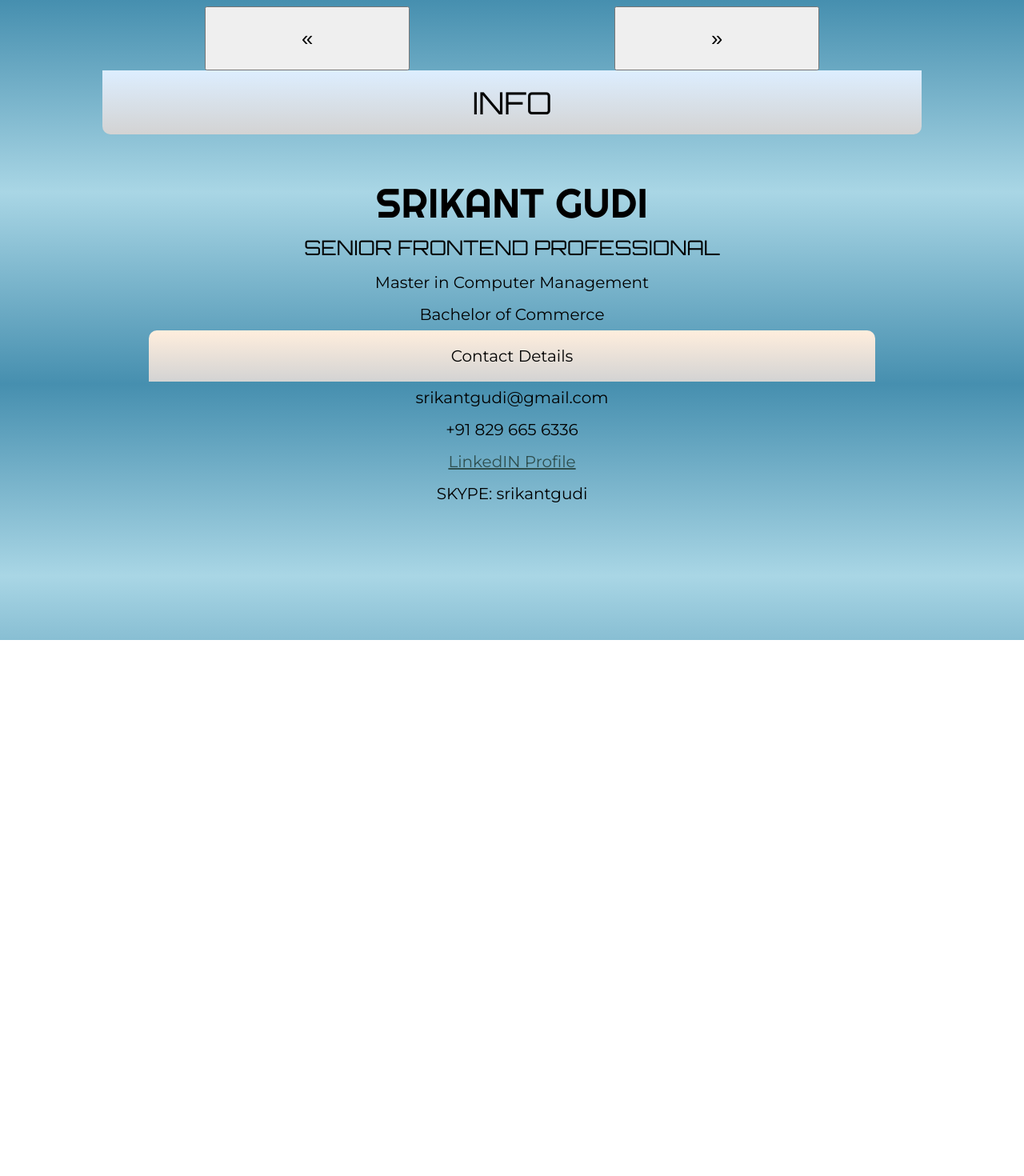
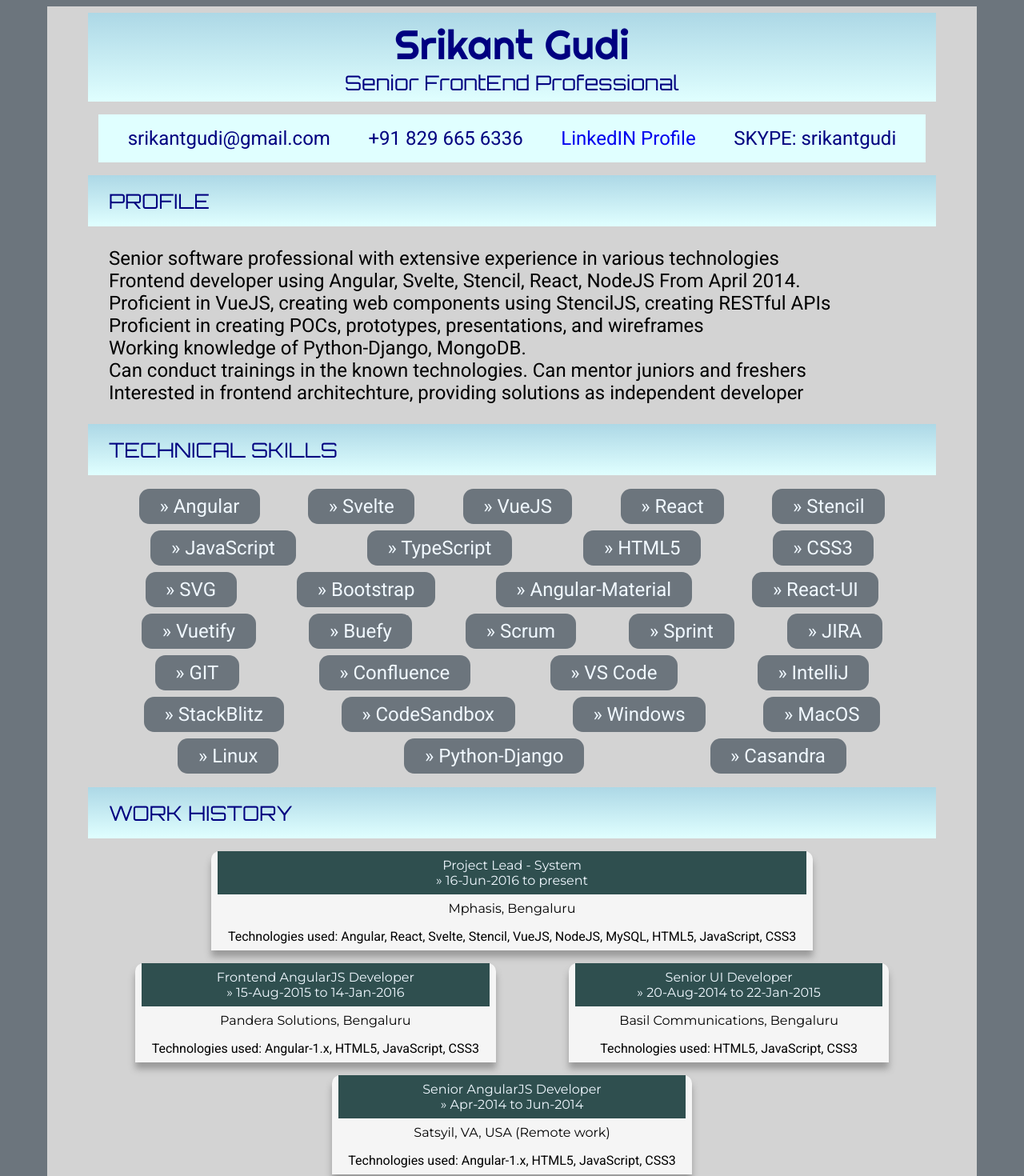
Before and after one commit to srikantgudi/srikantgudi.github.io, a Svelte app: page / in a window 1280 px wide. Shown: the top 1470 px of the page at 80% size. Before the commit the page ends 800 px from the top, so only its background shows below. Built offline with nearby package versions, Linux system fonts and the light colour scheme; a web font is replaced by a local one.

Commit message:
Modified layout and appearance.

```diff
--- a/public/global.css
+++ b/public/global.css
@@ -1,137 +1,107 @@
-html {
-    background: linear-gradient(#468faf,#a9d6e5,#468faf) repeat-y;
-    height: 60vh;
-}
-#app {
-    box-sizing: border-box;
-    margin: 0 10vw;
-    overflow: hidden;
+.resume {
+    background: lightgrey;
+    margin: 1vh 4vw;
+    padding: 1vh 4vw;
 }
 .topnav {
-    display: grid;
-    grid-template-columns: 2fr 1fr;
-    box-shadow: 0 0 4px #999999;
-    padding: 1vh 2vw;
-    background-color: #01497c;
-    color: #e9ecef;
-    border-radius: 20px 20px 4px 4px;
+    padding: 1vh 1vw;
+    display: flex;
+    margin-bottom: 1em;
+    flex-flow: column;
+    align-items: center;
+    justify-content: space-around;
+    background: linear-gradient(lightblue,lightcyan);
 }
 .page-title {
-    font-size: 4vw;
     font-family: Righteous;
-    text-transform: uppercase;
-    text-align: center;
-    margin-bottom: 1vh;
+    font-size: 4vmax;
+    color: navy;
 }
 .position-title {
-    font-size: 2vw;
     font-family: Orbitron;
-    text-transform: uppercase;
+    font-size: 2vmax;
+    color: navy;
+}
+.contacts {
+    display: flex;
+    flex-flow: row wrap;
+    align-items: center;
+    justify-content: space-around;
+    background-color: lightcyan;
+    margin: 2vmin 1vmax;
+    padding: 2vmin 1vmax;
+}
+.contact-item {
+    font-family: Roboto;
+    font-size: 3vmin;
+    color: navy;
+}
+.section-title {
+    display: flex;
+    align-items: center;
+    font-family: Orbitron;
+    font-size: 2vmax;
+    padding: 2vmin 2vmax;
+    color: navy;
+    background: linear-gradient(lightblue,lightcyan);
+}
+.section-content {
+    font-family: Roboto;
+    font-size: 3vmin;
+    padding: 2vmax;
+}
+.skills {
+    display: flex;
+    flex-flow: row wrap;
+    justify-content: space-around;
+    gap: 0 10px;
+    height: auto;
+    margin: 1vmax 3vmax;
+}
+.skillname {
+    font-family: Roboto;
+    font-size: 3vmin;
+    padding: 1vh 2vw;
+    background: #6c757d;
+    margin: 4px 1em;
+    color: aliceblue;
+    border-radius: 1vmax;
+}
+.skillname::before {
+    content: '\bb\20';
+}
+.work-hist {
+    margin: 1vmin 1vmax;
+    display: flex;
+    flex-flow: row wrap;
+    justify-content: space-around;
+}
+.exp {
+    min-width: 30vmax;
+    padding: 0 1vmin;
+    box-shadow: 0 1vmin 1vmin #999;
+    margin: 1vmin;
+    background-color: whitesmoke;
+    border-radius: 10px 10px 0 0;
+    display: flex;
+    flex-flow: column;
+    justify-content: space-around;
     text-align: center;
-    margin-bottom: 1vh;
 }
-a {
-    color: darkslategrey;
+.job-title {
+    background-color: darkslategrey;
+    color: aliceblue;
+    font-size: 2vmin;
 }
-.center {
-    text-align: center;
-    padding: 1vh 1vw;
+.org-name {
+    font-size: 2vmin;
 }
-.btnnav {
-    display: grid;
-    grid-template-columns: 1fr 1fr;
-    height: 10vh;
-}
-.resume {
-    display: grid;
-    grid-template-rows: 1fr 3fr 1fr;
-    width: 80vw;
-    height: 98vh;
-    overflow-y: auto;
-    margin: auto;
-}
-.edu {
-    font-size: 20px;
+.job-title, .org-name {
+    padding: 1vmin 1vmax;
     font-family: Montserrat;
 }
-.current {
-    padding: 10px 20px;
-    height: 60vh;
-    overflow-y: auto;
+.technologies {
+    padding: 1vmin 1vmax;
+    font-family: Roboto;
+    font-size: 2vmin;
 }
-.resume-section {
-    box-shadow: 0 2px 2px olive;
-    margin: 0 1vw;
-    border-radius: 20px 20px 4px 4px;
-    padding-bottom: 1vh;
-}
-.contact-item {
-    font-family: montserrat;
-    font-size: 20px;
-}
-.nav-btn {
-    display: block;
-    width: 50%;
-    margin: 0 auto;
-    height: 10vh;
-    font-size: 2vw;
-}
-.sectiontitle {
-    font-family: Orbitron;
-    background: linear-gradient(#def,lightgrey);
-    font-size: 3vw;
-    display: flex;
-    align-items: center;
-    justify-content: center;
-    height: 10vh;
-    margin-bottom: 10px;
-    border-radius: 0 0 10px 10px;
-}
-.subsection {
-    margin: 1vh 5vw;
-}
-.subsectiontitle {
-    font-family: Montserrat;
-    background: linear-gradient(#fed,lightgrey);
-    font-size: 20px;
-    display: flex;
-    align-items: center;
-    height: 8vh;
-    justify-content: center;
-    margin: 0 3vw;
-    border-radius: 10px 10px 0 0;
-}
-.content-text {
-    font-family: Montserrat;
-}
-@media screen and (max-width: 640px) {
-    #app {
-        height: auto;
-        margin: 0;
-    }
-    .sectiontitle {
-        font-size: 16px;
-    }
-    .page-title {
-        font-size: 18px;
-    }
-    .position-title {
-        font-size: 12px;
-    }
-    .content {
-        margin: 0;
-    }
-    .content-text {
-        font-size: 14px;
-    }
-    .resume-section {
-        margin: 0 10px;
-        padding: 0;
-    }
-    .subsection {
-        margin: 1vh 1vw;
-    }
-    .contact-item {
-        font-size: 16px;
-    }
-}
--- a/public/index.html
+++ b/public/index.html
@@ -18,17 +18,8 @@
 	' rel='stylesheet' type='text/css'>
 
 	<style>
-		@media screen and (min-width: 320px) and (max-width: 480px) and (orientation: "portrait") {
-			html {
-				transform: rotate(-90deg);
-				transform-origin: left top;
-				width: 100vh;
-				height: 100vw;
-				overflow-x: hidden;
-				position: absolute;
-				top: 100%;
-				left: 0;
-			}
+		html {
+			background-color: #6c757d;
 		}
 	</style>
 </head>
--- a/src/App.svelte
+++ b/src/App.svelte
@@ -1,44 +1,23 @@
 <script>
 	import Info from './Info.svelte';
+	import Contact from './Contact.svelte';
 	import Profile from './Profile.svelte';
 	import Skills from './Skills.svelte';
 	import WorkHistory from './WorkHistory.svelte';
 	let name = 'world';
 
 	let pages = [
-		{'title': 'INFO', comp: Info},
+		{'title': '', comp: Info},
 		{'title': 'PROFILE', comp: Profile},
 		{'title': 'TECHNICAL SKILLS', comp: Skills},
 		{'title': 'WORK EXPERIENCE', comp: WorkHistory}
 	];
-	let current = 0, lastPage = pages.length - 1;
-
-	const goPage = (n) => {
-		current += n
-		if (current < 0) {
-			current = lastPage
-		} else if (current > lastPage) {
-			current = 0
-		}
-	}
 </script>
 
 <div class="resume">
-	<div class="btnnav">
-		<button class="nav-btn" on:click={() => {goPage(-1)}}>
-			&laquo;
-		</button>
-		<button class="nav-btn" on:click={() => {goPage(1)}}>
-			&raquo;
-		</button>
-	</div>
-	<div class="sectiontitle">
-		{pages[current].title}
-	</div>
-	<div class="current">
-		<svelte:component this={pages[current].comp} />
-	</div>
-	<div class="btnnav">
-
-	</div>
+	<Info />
+	<Contact />
+	<Profile />
+	<Skills />
+	<WorkHistory />
 </div>
--- a/src/Contact.svelte
+++ b/src/Contact.svelte
@@ -1,14 +1,21 @@
-<div class="center contact-item">
+<style>
+	a {
+		text-decoration: none;
+	}
+</style>
+<div class="contacts">
+	<div class="contact-item">
 		srikantgudi@gmail.com
 	</div>
-<div class="center contact-item">
+	<div class="contact-item">
 		+91 829 665 6336
 	</div>
-<div class="center contact-item">
-	<a href="https://www.linkedin.com/in/srikantgudi-blr/">
+	<div class="contact-item">
+		<a href="https://www.linkedin.com/in/srikantgudi-blr/" target="_blank">
 			LinkedIN Profile
 		</a>
 	</div>
-<div class="center contact-item">
+	<div class="contact-item">
 		SKYPE: srikantgudi
 	</div>
+</div>
--- a/src/Info.svelte
+++ b/src/Info.svelte
@@ -1,29 +1,8 @@
-<div class="page-title">
-	Srikant Gudi
-</div>
-<div class="position-title">
-	Senior Frontend Professional
-</div>
-<div class="center edu">
-	Master in Computer Management
-</div>
-<div class="center edu">
-	Bachelor of Commerce
-</div>
-<div class="subsectiontitle">
-    Contact Details
-</div>
-<div class="center contact-item">
-	srikantgudi@gmail.com
-</div>
-<div class="center contact-item">
-	+91 829 665 6336
-</div>
-<div class="center contact-item">
-	<a href="https://www.linkedin.com/in/srikantgudi-blr/">
-		LinkedIN Profile
-	</a>
-</div>
-<div class="center contact-item">
-	SKYPE: srikantgudi
-</div>
+<main class="topnav">
+	<div class="page-title">
+		Srikant Gudi
+	</div>
+	<div class="position-title">
+		Senior FrontEnd Professional
+	</div>
+</main>
--- a/src/Profile.svelte
+++ b/src/Profile.svelte
@@ -1,27 +1,13 @@
 <script>
   import {data} from './data/data';
 </script>
-<style>
-  li {
-    list-style-type: none;
-    text-indent: -15px;
-    margin-left: 35px;
-  }
-  li::before {
-    content: '\bb\20';
-  }
-</style>
-<div class="resume-section">
-  <div class="subsection">
-    <div class="subsectiontitle">About me</div>
-    <div class="content-text">
-      <ul>
-        {#each data.profile as text}
-        <li>
-          {text}
-        </li>
-        {/each}
-      </ul>
-    </div>
+<div class="section-title">
+  PROFILE
+</div>
+<div class="section-content">
+  {#each data.profile as text}
+  <div>
+    {text}
   </div>
+  {/each}
 </div>
--- a/src/Skills.svelte
+++ b/src/Skills.svelte
@@ -3,55 +3,23 @@
 </script>
 
 <style>
-  .skills {
-    display: grid;
-    grid-template-columns: 1fr 1fr 1fr;
-    gap: 0 10px;
-    height: auto;
-    margin: 1vh 4vw;
-  }
-  .skillgroup {
-    min-width: 30%;
-    box-shadow: 0 2px 2px #666666;
-    margin-bottom: 1vmax;
-    border-radius: 30px 10px 30px 0;
-    padding: 1vh 0;
-  }
-  .groupname {
-    box-shadow: 0 0 4px #999999;
-    background: #495057;
-    color: whitesmoke;
-    padding: 1vh 2vw;
-    font-size: 16px;
-    font-family: Montserrat;
-    border-radius: 10px 0 4px 4px;
-  }
-  .skillname {
-    font-family: Montserrat;
-    font-size: 14px;
-    padding-left: 2vw;
-    line-height: 1.5;
-  }
-  .skillname::before {
-    content: '\bb\20';
-  }
-  @media screen and (max-width: 420px) {
-    .skills {
-      grid-template-columns: 1fr;
+
+  @media screen and (max-width: 640px) {
+    .skillgroup {
+      margin: 0;
+      width: 100%;
     }
   }
 </style>
 
+<div class="section-title">
+  TECHNICAL SKILLS
+</div>
 <div class="resume-section">
   <div class="skills">
     {#each data.skills as skill}
-      <div class="skillgroup">
-        <div class="groupname">
-          {skill.group}
-        </div>
-        {#each skill.items as skillname}
-          <div class="skillname">{skillname}</div>
-        {/each}
+      <div class="skillname">
+        {skill}
       </div>
     {/each}
   </div>
--- a/src/Topnav.svelte
+++ b/src/Topnav.svelte
@@ -1,38 +1,9 @@
-<style>
-  .content {
-    text-align: center;
-    display: flex;
-    flex-flow: column;
-    padding: 10px;
-    height: auto;
-  }
-  .title {
-    font-size: 3vmax;
-    font-family: Righteous;
-  }
-  .position-title {
-    font-size: 2vmax;
-    font-family: Orbitron;
-  }
-  .contact {
-    display: flex;
-    font-family: Montserrat;
-  }
-  .contact-item {
-    flex: 1;
-  }
-  @media screen and (max-width: 480px) {
-    .contact {
-      flex-flow: column;
-    }
-  }
-</style>
-<div class="content">
+<div class="topnav">
   <div class="title">SRIKANT GUDI</div>
+  <div class="position-title">SENIOR FRONTEND ENGINEER</div>
   <div class="contact">
     <div class="contact-item">Bengaluru,  India</div>
     <div class="contact-item">srikantgudi@gmail.com</div>
     <div class="contact-item">+91 829 665 6336</div>
   </div>
-  <div class="position-title">SENIOR FRONTEND ENGINEER</div>
 </div>
--- a/src/WorkHistory.svelte
+++ b/src/WorkHistory.svelte
@@ -2,64 +2,24 @@
   import {data} from './data/data';
 </script>
 
-<style>
-  .org-name, .exp-period {
-    font-size: 14px;
-  }
-  .job-title {
-    font-family: Montserrat;
-    background-color: #495057;
-    color: #f8f9fa;
-    padding: 10px;
-  }
-  .org-name {
-    font-family: Montserrat;
-    box-shadow: 0 0 4px #495057;
-    padding: 1vh 2vw;
-  }
-
-  .exp {
-    display: flex;
-    flex-flow: column;
-    height: auto;
-    margin: 1vh 4vw;
-    box-shadow: 0 2px 2px #999999;
-  }
-  .details {
-    margin: 1vh 4vw;
-    font-family: Montserrat;
-  }
-  .exp:hover {
-    box-shadow: 0 0 10px #666666;
-    font-size: 110%;
-    transition: all 1s;
-    background-color: lightcyan;
-    border-radius: 30px;
-  }
-  @media screen and (max-width: 639px) {
-    .details {
-      font-size: 14px;
-    }
-  }
-</style>
-
-<div class="resume-section">
+<div class="section-title">
+  WORK HISTORY
+</div>
+<div>
+  <div class="work-hist">
     {#each data.exp as exp, idx}
       <div class="exp">
         <div class="job-title">
-        {exp.jobTitle}
-        <div class="exp-period">&raquo; {exp.dates}</div>
+          <div>{exp.jobTitle}</div>
+          <div>&raquo; {exp.dates}</div>
         </div>
         <div class="org-name">
           {exp.org}
         </div>
-      <div class="details">
-        <ul>
-          {#each exp.content as text}
-            <li>{text}</li>
-          {/each}
-        </ul>
+        <div class="technologies">
+          Technologies used: {exp.technology}
         </div>
       </div>
     {/each}
   </div>
+</div>
--- a/src/data/data.js
+++ b/src/data/data.js
@@ -1,8 +1,10 @@
 export const data = {
 	profile: [
-		'Senior software professional with over 20 years of experience in various technologies',
-		'Currently into frontend development using Angular, Svelte, Stencil, React, NodeJS From April 2014',
-		'Working knowledge of Python-Django, MongoDB. Proficient in VueJS, creating web components using StencilJS, creating RESTful APIs based on MySQL, MongoDB. Proficient in creating POCs, prototypes, presentations, and wireframes',
+		'Senior software professional with extensive experience in various technologies',
+		'Frontend developer using Angular, Svelte, Stencil, React, NodeJS From April 2014.',
+		'Proficient in VueJS, creating web components using StencilJS, creating RESTful APIs',
+		'Proficient in creating POCs, prototypes, presentations, and wireframes',
+		'Working knowledge of Python-Django, MongoDB.',
 		'Can conduct trainings in the known technologies. Can mentor juniors and freshers',
 		'Interested in frontend architechture, providing solutions as independent developer'
 	],
@@ -11,27 +13,13 @@ export const data = {
 		"Bachelor of Commerce"
 	],
 	skills: [
-		{group: 'Frontend', items: [
 		"Angular", "Svelte", "VueJS", "React", "Stencil",
-		]},
-		{group: 'Web Skills', items: [
 		"JavaScript", "TypeScript", "HTML5", "CSS3", "SVG",
-		]},
-		{group: 'Libraries', items: [
 		"Bootstrap", "Angular-Material", "React-UI", "Vuetify", "Buefy",
-		]},
-		{group: 'Agile', items: [
 		"Scrum", "Sprint", "JIRA", "GIT", "Confluence",
-		]},
-		{group: 'Coding Tools', items: [
-			"VS Code", "IntelliJ", "Nodepad++", "StackBlitz", "CodeSandbox"
-		]},
-		{group: 'O / S', items: [
+		"VS Code", "IntelliJ", "StackBlitz", "CodeSandbox",
 		"Windows", "MacOS", "Linux",
-		]},
-		{group: 'Secondary Skills', items: [
 		"Python-Django", "Casandra"
-		]}
 	],
 	exp: [
 		{
```
Also changed, not shown: 1 other file (tests, documents, lock files or other folders). Lines whose indentation alone changed are shown as unchanged.
